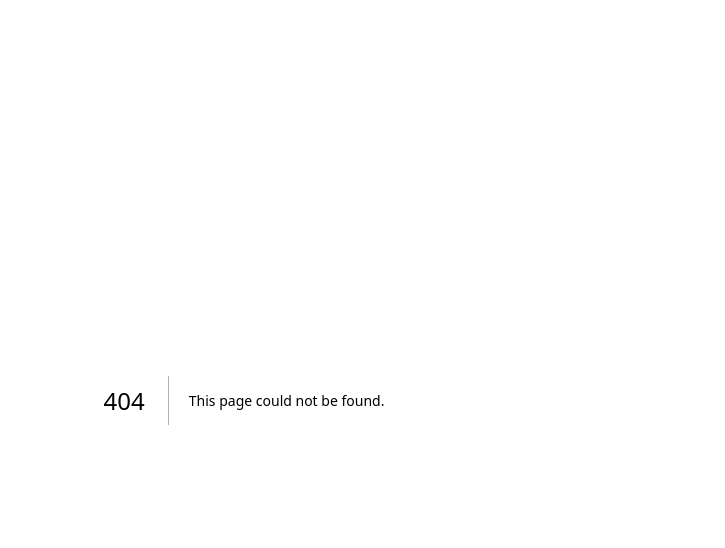
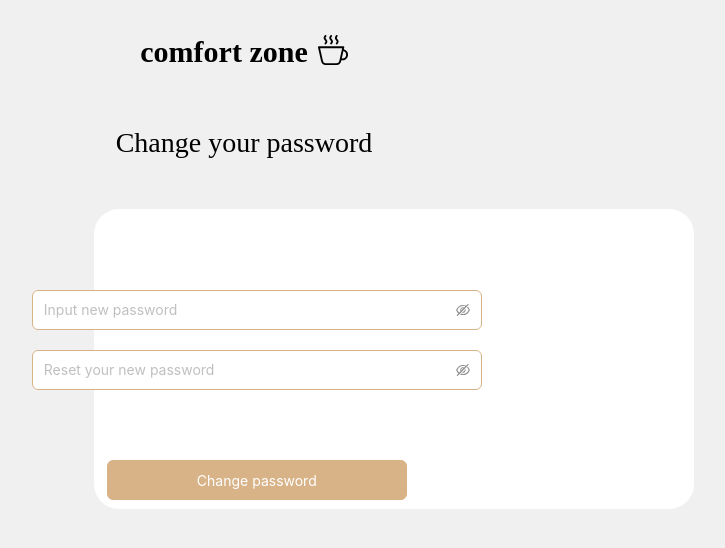
Before and after one commit to buldygina/comfort-zone, a Next.js app: page /newpassword in a window 1280 px wide. Before the commit this address had no page. Shown: the top 548 px of the page, without its empty margins (396-1121 px from the left). Built offline with nearby package versions, Linux system fonts and the light colour scheme.

Commit message:
added password change page

```diff
--- /dev/null
+++ b/app/newpassword/newpassword.css
@@ -0,0 +1,30 @@
+.comfortzoneNewPassword p{
+    font-family: Raleway;
+    font-size: 30px;
+    margin-right: 10px;
+    margin-top: 35px;
+    font-weight: bold;
+}
+.newPasswordFlex {
+    display: flex;
+    justify-content: center;
+}
+.comfortzoneNewPassword {
+    display: flex;
+    align-items: center
+}
+.newPasswordText p{
+    font-family: Raleway;
+    font-size: 28px;
+}
+.newPasswordText {
+    text-align:center;
+}
+.rectangleNewPassword {
+    width: 600px;
+    height: 300px;
+    background-color: white;
+    margin-left: 490px;
+    border-radius: 25px;
+    margin-top: 50px;
+}
--- /dev/null
+++ b/app/newpassword/page.js
@@ -0,0 +1,35 @@
+'use client'
+import React from 'react';
+import '@/app/newpassword/newpassword.css'
+import {BsCupHot} from "react-icons/bs";
+import {Button, Input, Space} from "antd";
+import {EyeInvisibleOutlined, EyeTwoTone, UserOutlined} from "@ant-design/icons";
+export default function NewPassword() {
+    return(
+        <div>
+            <div className='newPasswordFlex'>
+                <div className='comfortzoneNewPassword'>
+                    <p>comfort zone</p>
+                    <BsCupHot size={30}/>
+                </div>
+            </div>
+            <div className='newPasswordText'>
+                <p>Change your password</p>
+            </div>
+            <div className='rectangleNewPassword'>
+                <div className='enterYourPassword' style={{ position: 'absolute', top: '40%', left: '51%', transform: 'translate(-50%, -50%)' }} >
+                    <Space direction="vertical" style={{width:'450px', gap:'20px', height:'60px'}}>
+                        <Input.Password maxLength={10} placeholder="Input new password" style={{height: '40px',  borderColor: '#D8B388', color: '#333333'}}/>
+                        <Input.Password maxLength={10} style={{height: '40px', borderColor: '#D8B388'}}
+                                        placeholder="Reset your new password"
+                                        iconRender={(visible) => (visible ? <EyeTwoTone /> : <EyeInvisibleOutlined />)}
+                        />
+                    </Space>
+                </div>
+                <Button type="primary" ghost style={{width: '300px',height:'40px',  color:'white', borderColor: '#D8B388', backgroundColor:'#D8B388', position: 'absolute', top: '60%', left: '51%', transform: 'translate(-50%, -50%)' }}>
+                    Change password
+                </Button>
+            </div>
+        </div>
+    )
+}
```
Also changed, not shown: app/login/login.css (+14 -0 lines), app/login/page.js (+6 -2 lines).
